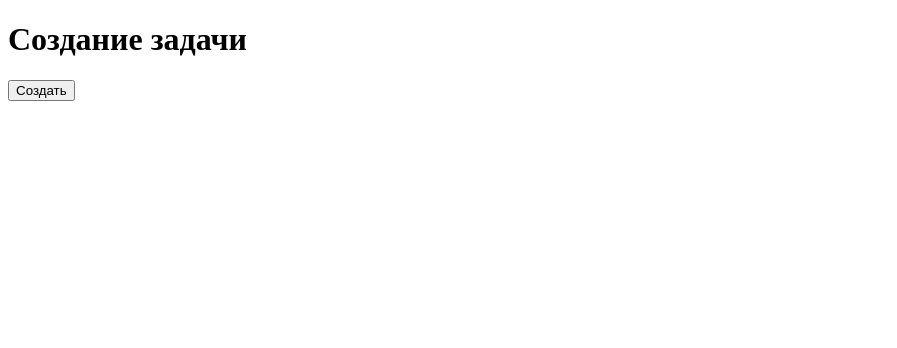
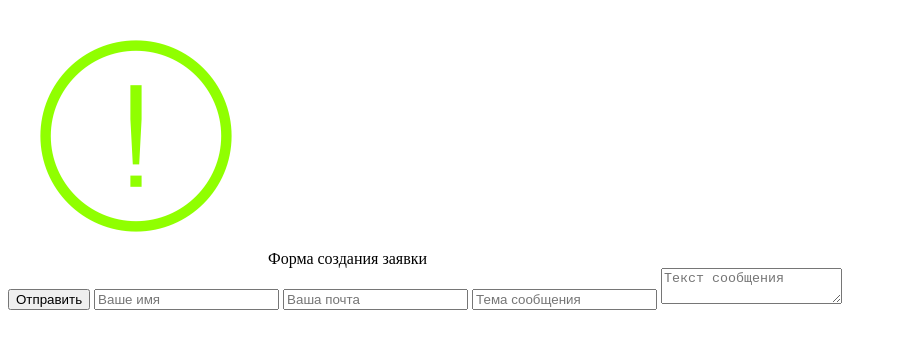
Before and after one commit to Diabl0xx/diabl0xx.github.io, a plain HTML site: page task_create.html in a window 1280 px wide. Shown: the whole page, without its empty margins (0-897 px from the left). Drawn offline with Linux system fonts and the light colour scheme.

Commit message:
Update task_create.html

```diff
--- a/task_create.html
+++ b/task_create.html
@@ -8,9 +8,21 @@
     <title>Котобот web_app</title>
 </head>
 <body>
-    <div id="Main">
-        <h1>Создание задачи</h1>
-        <button id="create_task">Создать</button>
-    </div>
+    <div class="content main-side-border">
+
+		<div class="element-feedback element-border">
+			<img src="./img/attention-green.png" class="imgs-feedback picture-border" alt="">
+			<span class="about-feedback about-border">Форма создания заявки</span>
+		</div>
+
+		<form action="" method="post">
+			<input type="submit" value="Отправить" class="send" name="send"/>
+			<input type="text" name="pname" class="field have-left-content" placeholder="Ваше имя"/>
+			<input type="email" name="pemail" class="field have-left-content" placeholder="Ваша почта"/>
+			<input type="text" name="subject" class="field have-left-empty" placeholder="Тема сообщения"/>
+			<textarea placeholder="Текст сообщения"></textarea>
+		</form>
+
+	</div>
 </body>
 </html>
```
